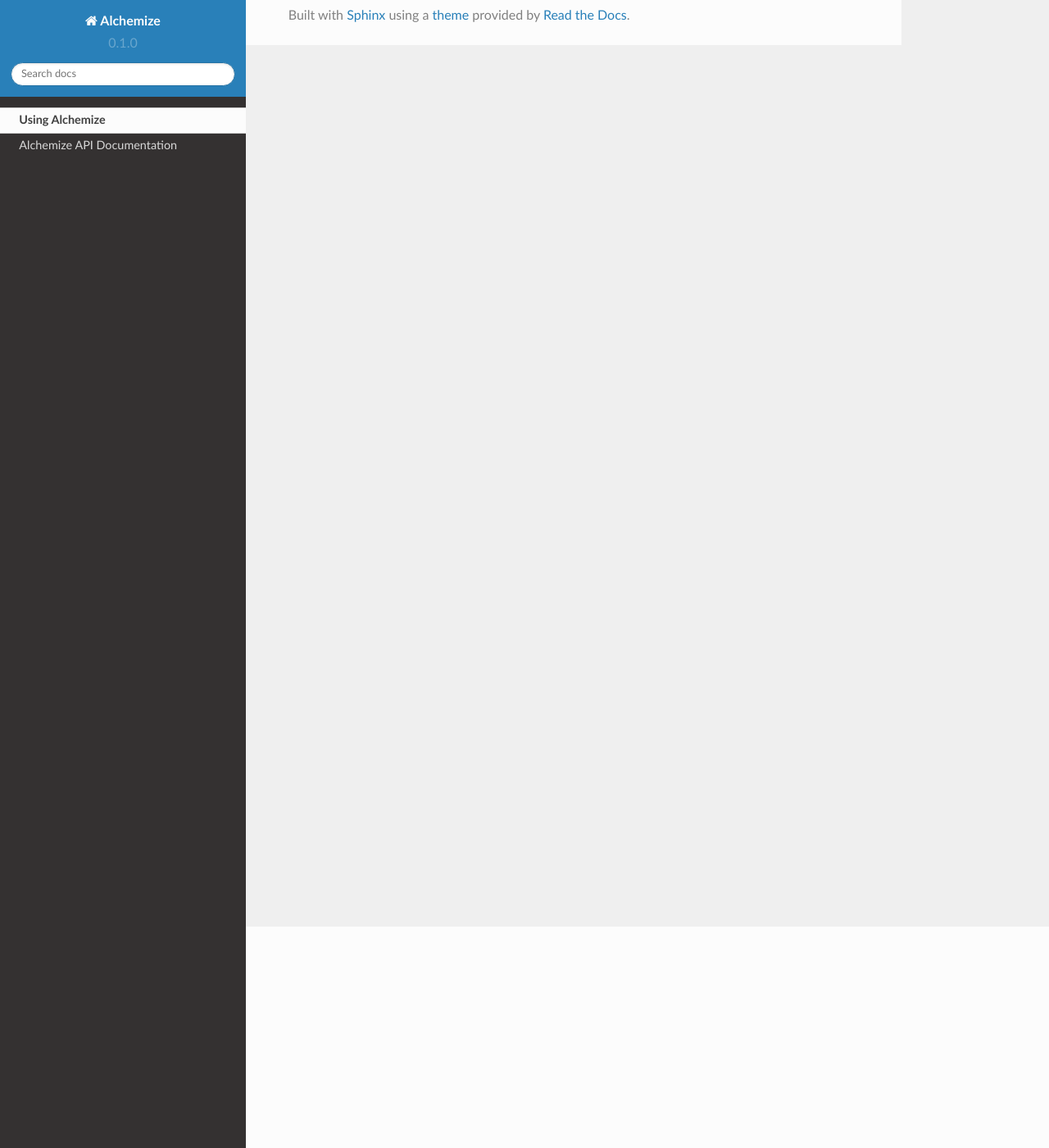
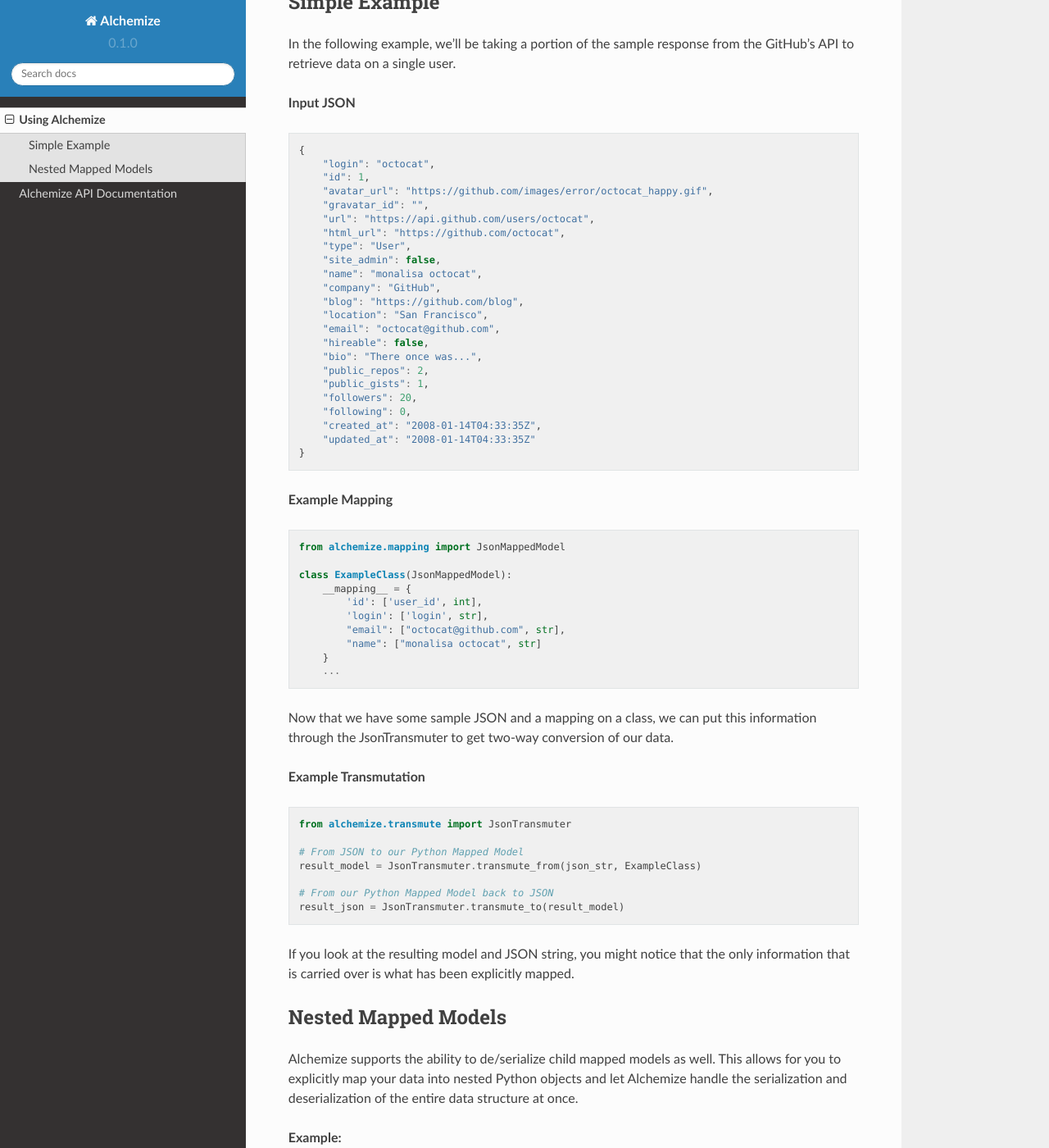
Before and after one commit to jmvrbanac/alchemize, a Sphinx documentation site: the page built from docs/using.rst, in a window 1280 px wide and 1400 px high, scrolled down 270 px. Shown: the whole window at 82% size. Built offline with Sphinx 7.4.7 and the Read the Docs theme 2.0.0, drawn with Linux system fonts in a browser that asks for light colours; some of the changed text lies outside the part shown.

Commit message:
Adding documentation around usage

```diff
--- a/docs/index.rst
+++ b/docs/index.rst
@@ -3,8 +3,12 @@ Welcome to Alchemize's documentation!
 
 Alchemize is designed to be a simple serialization and deserialization
 library. The primary use-case for Alchemize is to allow for users to
-quickly build REST clients using simple model mappings to transform
+quickly build ReST clients using simple model mappings to transform
 data from Python objects to a serializable form and vice-versa.
+
+The power of Alchemize is that you can use it to augment existing
+model structures from other libraries. For example, you can use Alchemize
+to easily serialize your ORM models.
 
 .. toctree::
    :maxdepth: 2
--- a/docs/using.rst
+++ b/docs/using.rst
@@ -1,2 +1,139 @@
 Using Alchemize
 ==================
+
+Alchemize relies on a explicit mapping structure that is defined on your
+model class. The mapping combined with the appropriate class mix-in will
+enable your object to serialize and deserialize to a supported format by
+Alchemize.
+
+Simple Example
+---------------
+
+In the following example, we'll be taking a portion of the sample response from the GitHub's
+API to retrieve data on a single user.
+
+**Input JSON**
+
+.. code-block:: javascript
+
+    {
+        "login": "octocat",
+        "id": 1,
+        "avatar_url": "https://github.com/images/error/octocat_happy.gif",
+        "gravatar_id": "",
+        "url": "https://api.github.com/users/octocat",
+        "html_url": "https://github.com/octocat",
+        "type": "User",
+        "site_admin": false,
+        "name": "monalisa octocat",
+        "company": "GitHub",
+        "blog": "https://github.com/blog",
+        "location": "San Francisco",
+        "email": "octocat@github.com",
+        "hireable": false,
+        "bio": "There once was...",
+        "public_repos": 2,
+        "public_gists": 1,
+        "followers": 20,
+        "following": 0,
+        "created_at": "2008-01-14T04:33:35Z",
+        "updated_at": "2008-01-14T04:33:35Z"
+    }
+
+**Example Mapping**
+
+.. code-block:: python
+
+    from alchemize.mapping import JsonMappedModel
+
+    class ExampleClass(JsonMappedModel):
+        __mapping__ = {
+            'id': ['user_id', int],
+            'login': ['login', str],
+            "email": ["octocat@github.com", str],
+            "name": ["monalisa octocat", str]
+        }
+        ...
+
+Now that we have some sample JSON and a mapping on a class, we can put
+this information through the JsonTransmuter to get two-way conversion of
+our data.
+
+**Example Transmutation**
+
+.. code-block:: python
+
+    from alchemize.transmute import JsonTransmuter
+
+    # From JSON to our Python Mapped Model
+    result_model = JsonTransmuter.transmute_from(json_str, ExampleClass)
+
+    # From our Python Mapped Model back to JSON
+    result_json = JsonTransmuter.transmute_to(result_model)
+
+
+If you look at the resulting model and JSON string, you might notice that
+the only information that is carried over is what has been explicitly mapped.
+
+
+Nested Mapped Models
+----------------------
+
+Alchemize supports the ability to de/serialize child mapped models as well.
+This allows for you to explicitly map your data into nested Python objects
+and let Alchemize handle the serialization and deserialization of the entire
+data structure at once.
+
+**Example:**
+
+We want to convert the following JSON into appropriate Python objects.
+
+.. code-block:: javascript
+
+    {
+        "id": 12345,
+        "users": [
+            {
+                "name": "Foster Person",
+                "email": "foster.person@example.com"
+            },
+            {
+                "name": "Other Person",
+                "email": "other.person@example.com"
+            }
+        ]
+    }
+
+.. code-block:: python
+
+    from alchemize.mapping import JsonMappedModel
+
+    class User(JsonMappedModel):
+        __mapping__ = {
+            'name': ['name', str],
+            'email': ['email', str]
+        }
+
+    class Project(JsonMappedModel):
+        __mapping__ = {
+            'id': ['project_id', int],
+            'users': ['users', [User]]
+        }
+
+
+We can now deserialize the data into our models using the JsonTransmuter
+
+.. code-block:: python
+
+    from alchemize.transmute import JsonTransmuter
+
+    result_model = JsonTransmuter.transmute_from(json_str, Project)
+
+    result_model.users[0].name # 'Foster Person'
+    result_model.users[1].name # 'Other Person'
+
+We have successfully converted our JSON structure into a easily usable
+Python object structure.
+
+For more information on how to define your mappings, take a look at the
+:doc:`api`
```
Also changed, not shown: docs/api.rst (+7 -0 lines), 1 other file.
